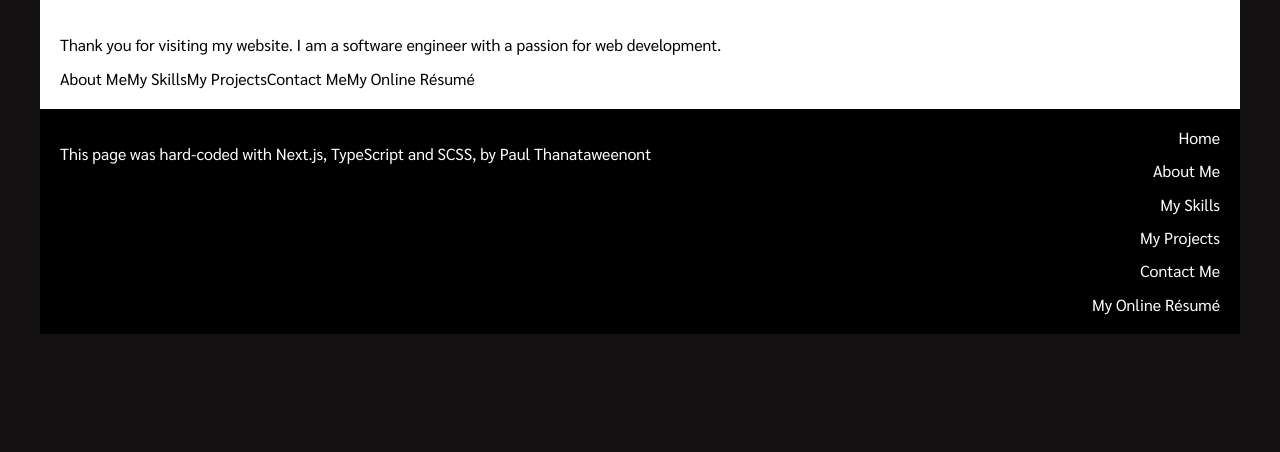
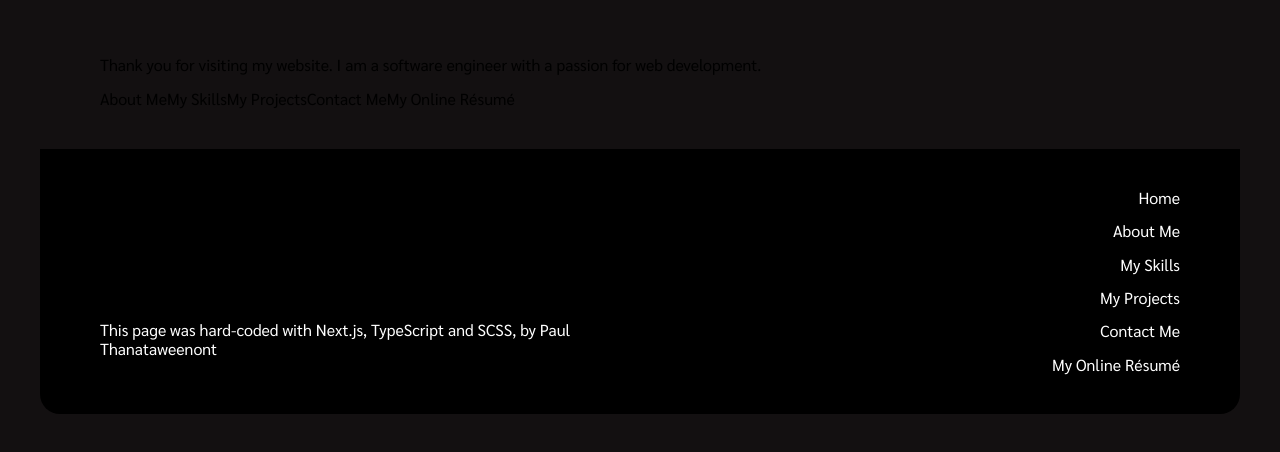
Before and after one commit to PaulRGU2014/kru-paul-2023-website, a Next.js app in the folder frontend/: page / in a window 1280 px wide. Shown: the top 452 px of the page. Built offline with nearby package versions, Linux system fonts and the light colour scheme.

Commit message:
update global styling

```diff
--- a/frontend/src/app/global.scss
+++ b/frontend/src/app/global.scss
@@ -10,9 +10,11 @@ body{
     .content-area {
         max-width: 1200px;
         margin: 0 auto;
-        background-color: #fff;
+        border: #131011;
+        border-radius: 0 0 20px 20px;
+        overflow: hidden;
         & > * {
-            padding: 20px;
+            padding: 40px 60px;
         }
     }
 }
--- a/frontend/src/components/Footer/Footer.module.scss
+++ b/frontend/src/components/Footer/Footer.module.scss
@@ -16,3 +16,9 @@
         color: #fff;
     }
 }
+
+.disclaimer{
+    align-self: flex-end;
+    width: 50%;
+    height: auto;
+}
```
